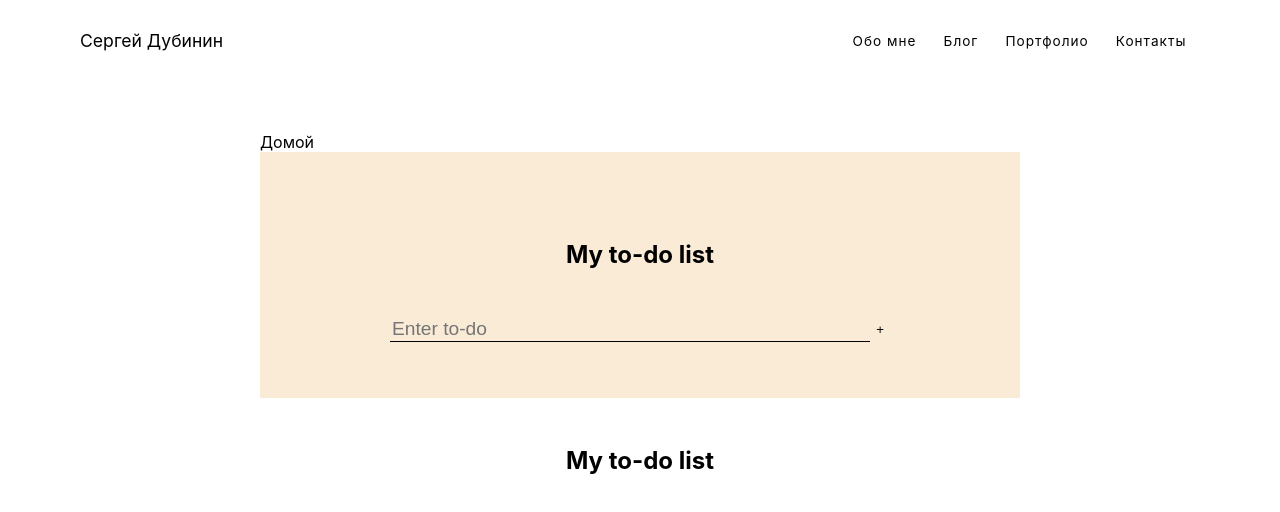
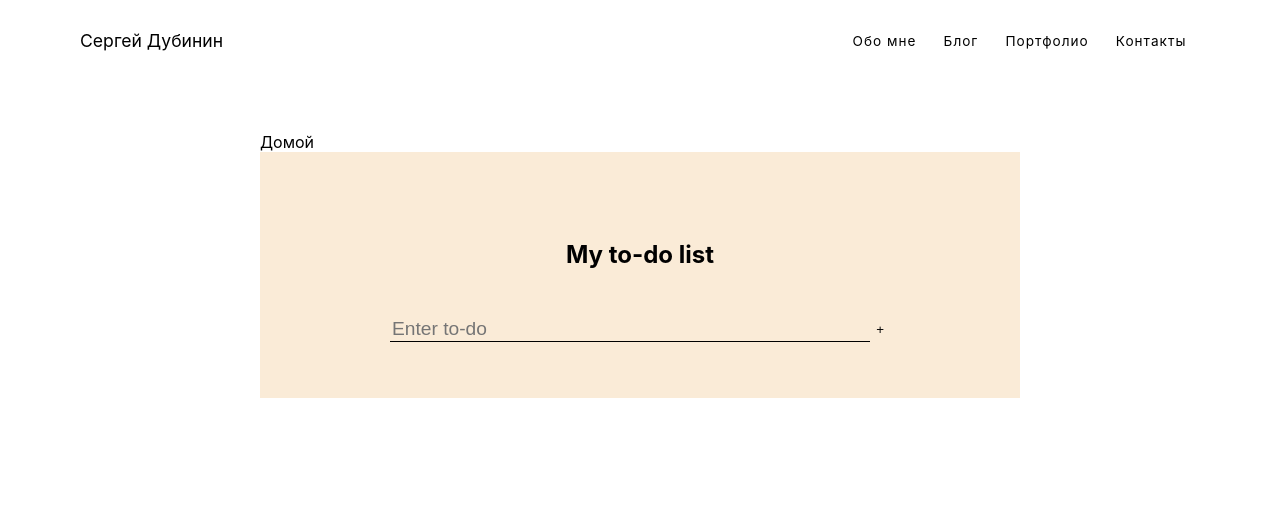
Before and after one commit to Noobachyo/svelte-test, a SvelteKit app: page /project/apps/1 in a window 1280 px wide. Shown: the top 512 px of the page. Built offline with nearby package versions, Linux system fonts and the light colour scheme.

Commit message:
final10......

```diff
--- a/src/routes/project/apps/1/+page.svelte
+++ b/src/routes/project/apps/1/+page.svelte
@@ -22,7 +22,6 @@
  </div>
 </main>
 
-<h1>My to-do list</h1>
 
 <script>
 import Icon from '../../../../components/Icon.svelte';
```
